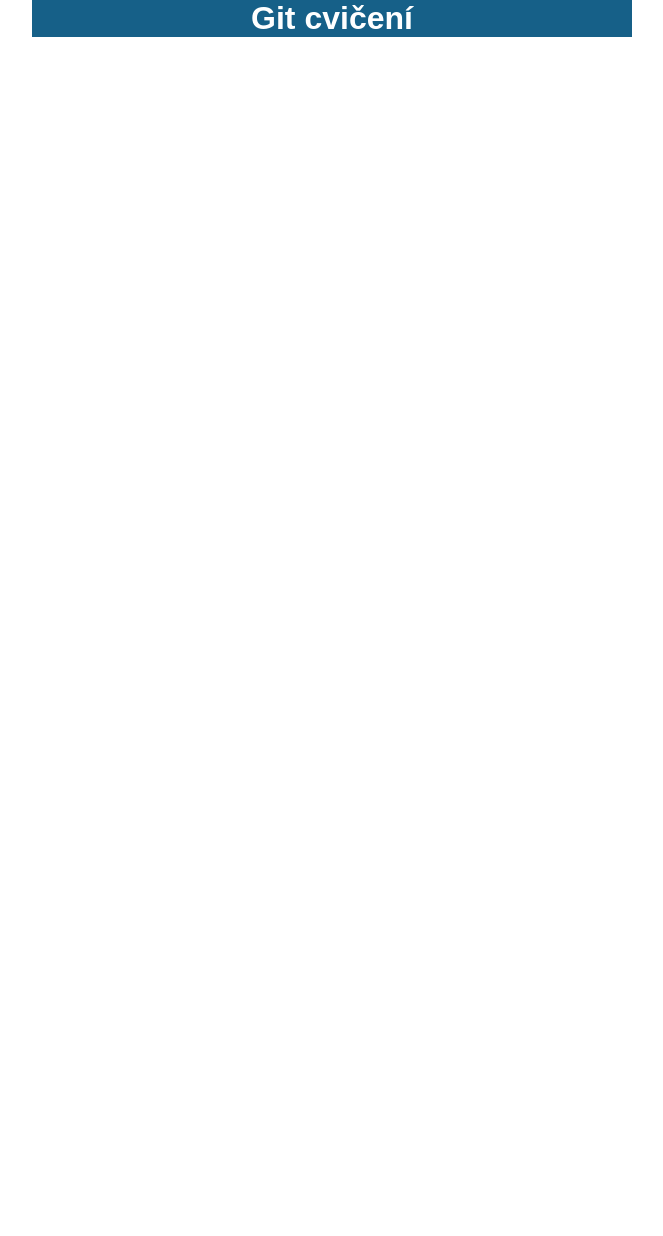
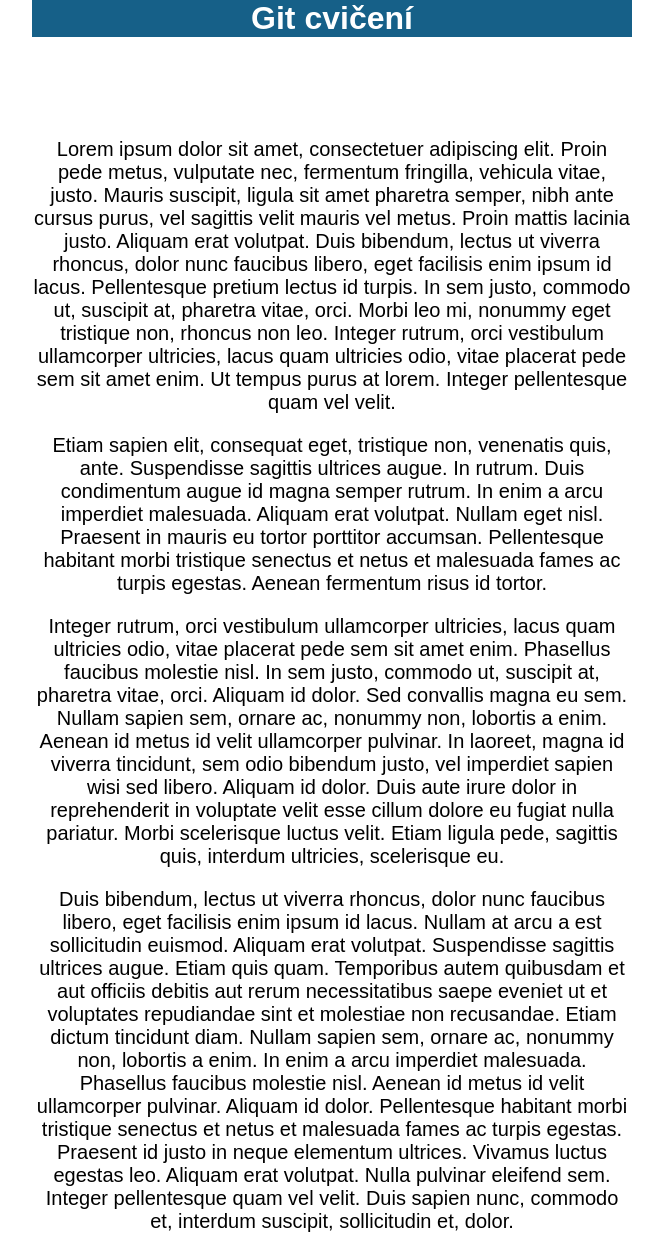
Before and after one commit to KrausLucie/git-cviceni, a plain HTML site: page index.html in a window 1280 px wide. Shown: the top 1236 px of the page, without its empty margins (308-971 px from the left). Before the commit the page ends 800 px from the top, so only its background shows below. Drawn offline with Linux system fonts and the light colour scheme.

Commit message:
main styly

```diff
--- a/index.html
+++ b/index.html
@@ -11,6 +11,10 @@
             background-color: #166088;
             color: #FFF;
         }
+        main {
+            padding: 3em 0;
+            font-size: 20px;
+        }
         </style>
     </head>
 
@@ -18,5 +22,16 @@
         <header>
             <h1>Git cvičení</h1>
         </header>
+        <main>
+            <p>Lorem ipsum dolor sit amet, consectetuer adipiscing elit. Proin pede metus, vulputate nec, fermentum fringilla, vehicula vitae, justo. Mauris suscipit, ligula sit amet pharetra semper, nibh ante cursus purus, vel sagittis velit mauris vel metus. Proin mattis lacinia justo. Aliquam erat volutpat. Duis bibendum, lectus ut viverra rhoncus, dolor nunc faucibus libero, eget facilisis enim ipsum id lacus. Pellentesque pretium lectus id turpis. In sem justo, commodo ut, suscipit at, pharetra vitae, orci. Morbi leo mi, nonummy eget tristique non, rhoncus non leo. Integer rutrum, orci vestibulum ullamcorper ultricies, lacus quam ultricies odio, vitae placerat pede sem sit amet enim. Ut tempus purus at lorem. Integer pellentesque quam vel velit.</p>
+
+            <p>Etiam sapien elit, consequat eget, tristique non, venenatis quis, ante. Suspendisse sagittis ultrices augue. In rutrum. Duis condimentum augue id magna semper rutrum. In enim a arcu imperdiet malesuada. Aliquam erat volutpat. Nullam eget nisl. Praesent in mauris eu tortor porttitor accumsan. Pellentesque habitant morbi tristique senectus et netus et malesuada fames ac turpis egestas. Aenean fermentum risus id tortor.</p>
+
+            <p>Integer rutrum, orci vestibulum ullamcorper ultricies, lacus quam ultricies odio, vitae placerat pede sem sit amet enim. Phasellus faucibus molestie nisl. In sem justo, commodo ut, suscipit at, pharetra vitae, orci. Aliquam id dolor. Sed convallis magna eu sem. Nullam sapien sem, ornare ac, nonummy non, lobortis a enim. Aenean id metus id velit ullamcorper pulvinar. In laoreet, magna id viverra tincidunt, sem odio bibendum justo, vel imperdiet sapien wisi sed libero. Aliquam id dolor. Duis aute irure dolor in reprehenderit in voluptate velit esse cillum dolore eu fugiat nulla pariatur. Morbi scelerisque luctus velit. Etiam ligula pede, sagittis quis, interdum ultricies, scelerisque eu.</p>
+
+            <p>Duis bibendum, lectus ut viverra rhoncus, dolor nunc faucibus libero, eget facilisis enim ipsum id lacus. Nullam at arcu a est sollicitudin euismod. Aliquam erat volutpat. Suspendisse sagittis ultrices augue. Etiam quis quam. Temporibus autem quibusdam et aut officiis debitis aut rerum necessitatibus saepe eveniet ut et voluptates repudiandae sint et molestiae non recusandae. Etiam dictum tincidunt diam. Nullam sapien sem, ornare ac, nonummy non, lobortis a enim. In enim a arcu imperdiet malesuada. Phasellus faucibus molestie nisl. Aenean id metus id velit ullamcorper pulvinar. Aliquam id dolor. Pellentesque habitant morbi tristique senectus et netus et malesuada fames ac turpis egestas. Praesent id justo in neque elementum ultrices. Vivamus luctus egestas leo. Aliquam erat volutpat. Nulla pulvinar eleifend sem. Integer pellentesque quam vel velit. Duis sapien nunc, commodo et, interdum suscipit, sollicitudin et, dolor.</p>
+
+            <p>Nunc auctor. Cras pede libero, dapibus nec, pretium sit amet, tempor quis. Ut enim ad minim veniam, quis nostrud exercitation ullamco laboris nisi ut aliquip ex ea commodo consequat. Itaque earum rerum hic tenetur a sapiente delectus, ut aut reiciendis voluptatibus maiores alias consequatur aut perferendis doloribus asperiores repellat. Integer vulputate sem a nibh rutrum consequat. Etiam dui sem, fermentum vitae, sagittis id, malesuada in, quam. Mauris suscipit, ligula sit amet pharetra semper, nibh ante cursus purus, vel sagittis velit mauris vel metus. Pellentesque pretium lectus id turpis. Nullam lectus justo, vulputate eget mollis sed, tempor sed magna. Nullam rhoncus aliquam metus. Aliquam id dolor. Nullam justo enim, consectetuer nec, ullamcorper ac, vestibulum in, elit. Nullam lectus justo, vulputate eget mollis sed, tempor sed magna. Nulla non lectus sed nisl molestie malesuada. Nunc tincidunt ante vitae massa. Etiam dictum tincidunt diam. Nulla non arcu lacinia neque faucibus fringilla.</p>
+        </main>
     </body>
 </html>
```
